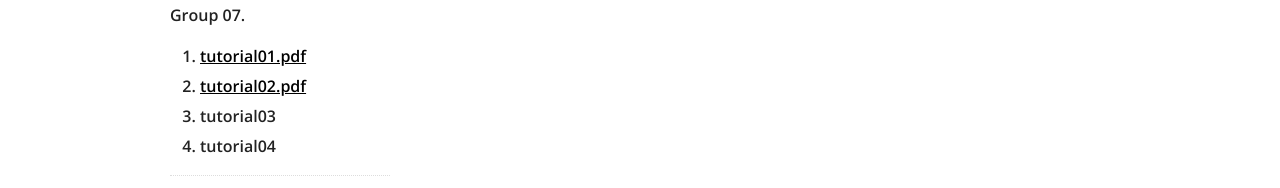
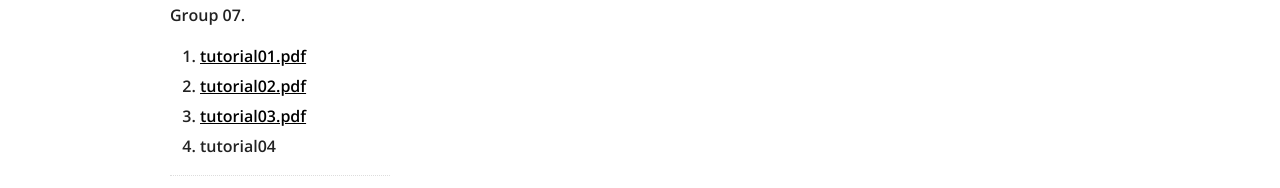
Before and after one commit to Wentong-DST/Wentong-DST.github.io, a Jekyll site: the page built from index.html, in a window 1280 px wide. Shown: the part 747-935 px from the top of the page. Built offline with Jekyll 4.4.1, drawn with Linux system fonts in a browser that asks for light colours; nearby versions of some CDN libraries.

Commit message:
added cs1020e tutorial 3

```diff
--- a/_includes/sidebar.html
+++ b/_includes/sidebar.html
@@ -28,7 +28,7 @@
     <ol>
         <li><a href="./cs1020e/tutorial01.pdf"><u>tutorial01.pdf</u></a></li>
         <li><a href="./cs1020e/tutorial02.pdf"><u>tutorial02.pdf</u></a></li>
-        <li>tutorial03</li>
+        <li><a href="./cs1020e/tutorial03.pdf"><u>tutorial03.pdf</u></a></li>
         <li>tutorial04</li>
     </ol>
     </p>
```
